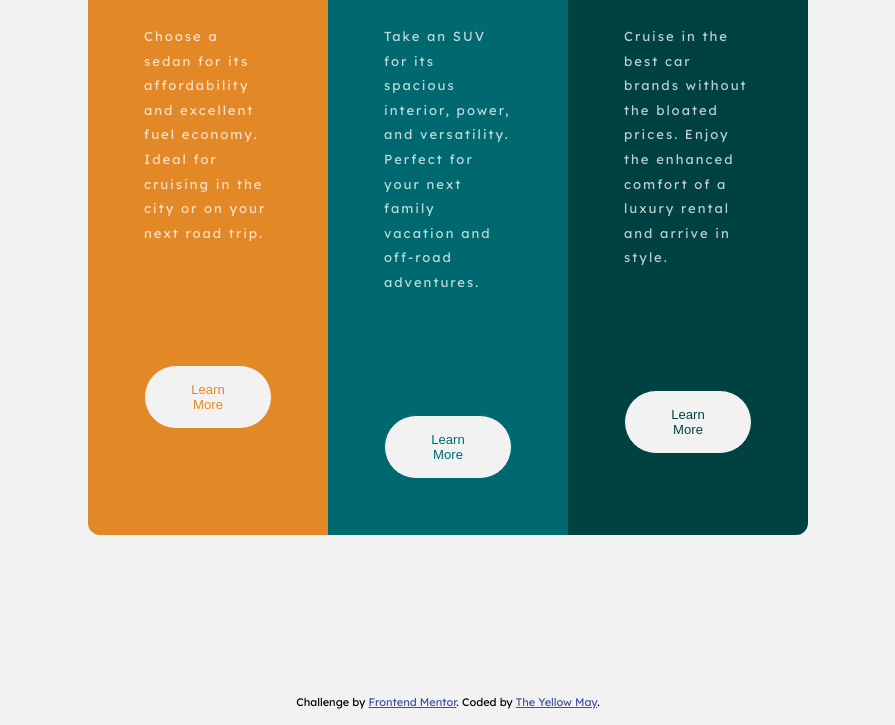
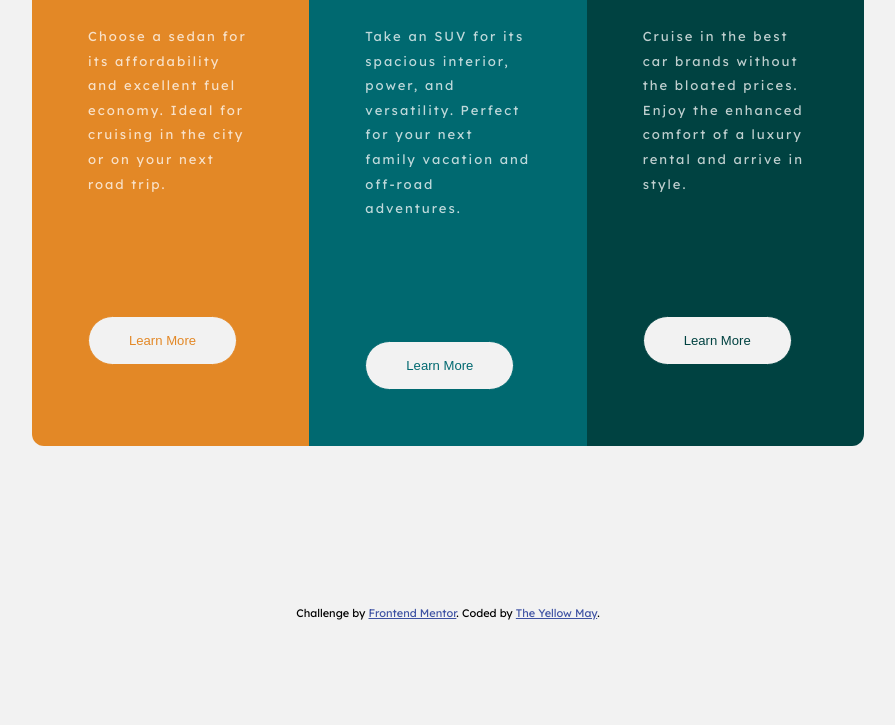
Before and after one commit to Yellow-May/3-column-preview-card-component, a plain HTML site: page index.html in a window 1280 px wide. Shown: the part 357-1082 px from the top of the page, without its empty margins (192-1087 px from the left). After the commit the page ends 993 px from the top, so only its background shows below. Drawn offline with Linux system fonts and the light colour scheme.

Commit message:
-Desktop styling fix

```diff
--- a/sass/style.scss
+++ b/sass/style.scss
@@ -11,7 +11,7 @@ body {
 	main {
 		width: 100%;
 		height: 100%;
-		padding: 10rem 17.5rem;
+		padding: 10rem 17.5%;
 
 		display: grid;
 		grid-template-columns: 1fr 1fr 1fr;
```
Also changed, not shown: style.min.css.
